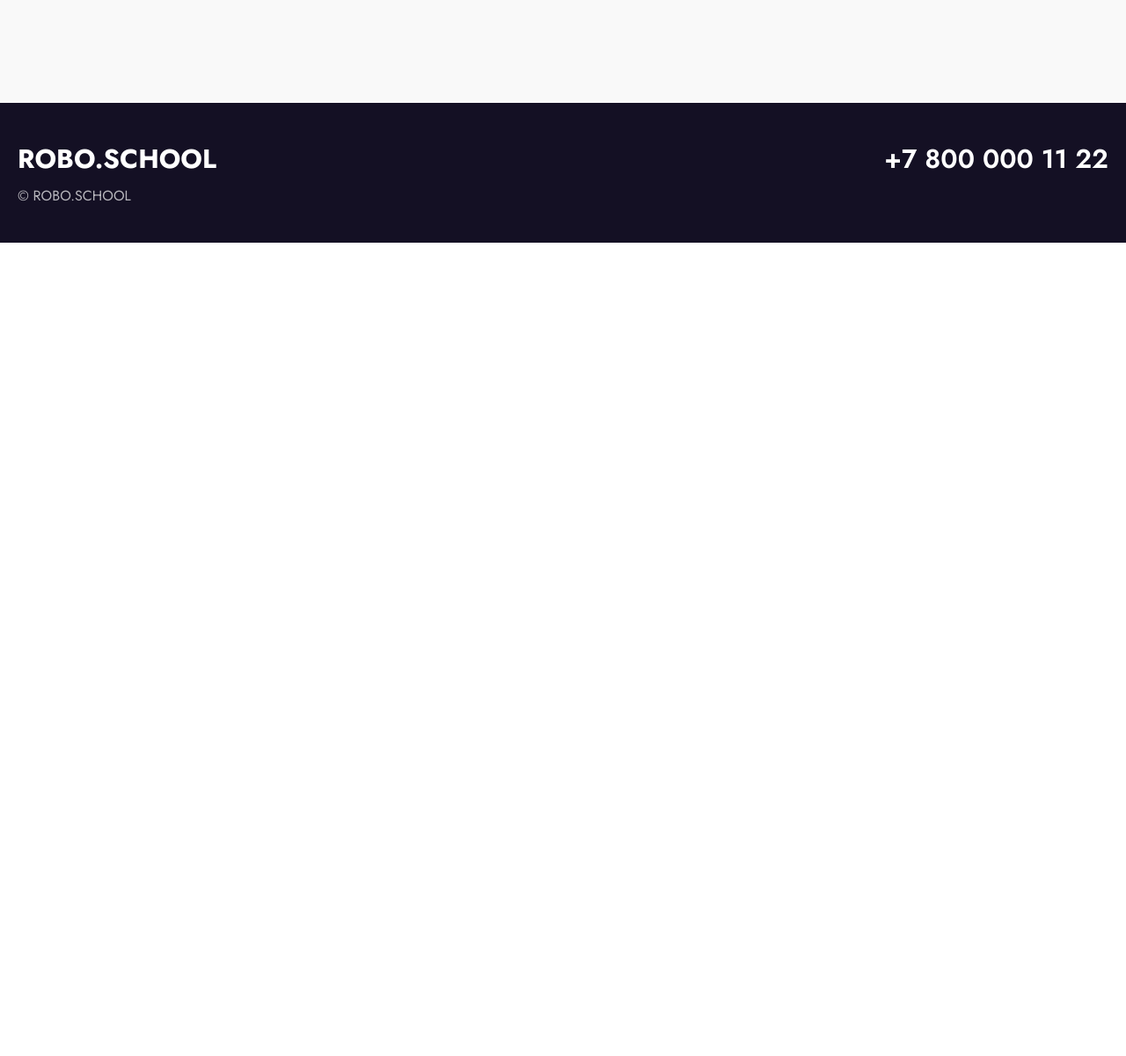
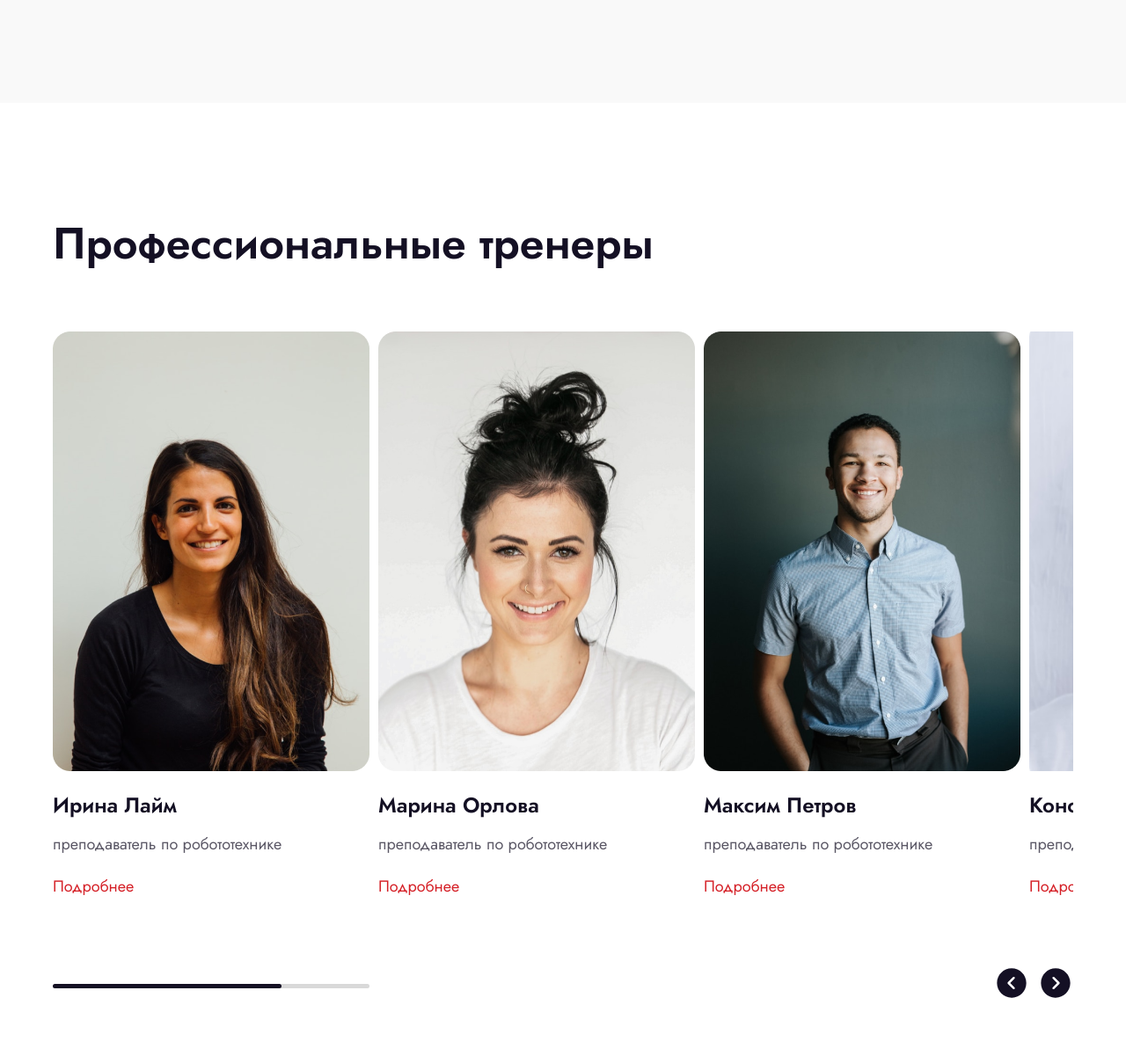
Before and after one commit to NIKITA-kvi/my_first_project, a website built with webpack: page src/pages/index.html in a window 1280 px wide. Shown: the part 1811-3012 px from the top of the page at 88% size. Before the commit the page ends 2087 px from the top, so only its background shows below. Built offline with nearby package versions, Linux system fonts and the light colour scheme.

Commit message:
slider commit

```diff
--- a/src/pages/index.html
+++ b/src/pages/index.html
@@ -125,6 +125,112 @@
       </div>
     </section>
 
+    <section class="teachers">
+      <div class="container">
+        <h2 class="teachers__title">Профессиональные тренеры</h2>
+        <div class="teachers__slider">
+          <div class="teachers__wrapper">
+            <div class="teacher__wrapper teacher-wrapper">
+              <img
+                class="teacher-wrapper__image"
+                src="../assets/images/slider_image_1.png"
+                alt="Ирина Лайм"
+              />
+              <h2 class="teacher-wrapper__title">Ирина Лайм</h2>
+              <p class="teacher-wrapper__text">преподаватель по робототехнике</p>
+              <button class="teacher-wrapper__btn">Подробнее</button>
+            </div>
+
+            <div class="teacher__wrapper teacher-wrapper">
+              <img
+                class="teacher-wrapper__image"
+                src="../assets/images/slider_image_2.png"
+                alt="Марина Орлова"
+              />
+              <h2 class="teacher-wrapper__title">Марина Орлова</h2>
+              <p class="teacher-wrapper__text">преподаватель по робототехнике</p>
+              <button class="teacher-wrapper__btn">Подробнее</button>
+            </div>
+
+            <div class="teacher__wrapper teacher-wrapper">
+              <img
+                class="teacher-wrapper__image"
+                src="../assets/images/slider_image_3.png"
+                alt="Максим Петров"
+              />
+              <h2 class="teacher-wrapper__title">Максим Петров</h2>
+              <p class="teacher-wrapper__text">преподаватель по робототехнике</p>
+              <button class="teacher-wrapper__btn">Подробнее</button>
+            </div>
+
+            <div class="teacher__wrapper teacher-wrapper">
+              <img
+                class="teacher-wrapper__image"
+                src="../assets/images/slider_image_4.png"
+                alt="Константин Назаров"
+              />
+              <h2 class="teacher-wrapper__title">Константин Назаров</h2>
+              <p class="teacher-wrapper__text">преподаватель по робототехнике</p>
+              <button class="teacher-wrapper__btn">Подробнее</button>
+            </div>
+
+            <div class="teacher__wrapper teacher-wrapper">
+              <img
+                class="teacher-wrapper__image"
+                src="../assets/images/slider_image_5.png"
+                alt="Лиза Весенняя"
+              />
+              <h2 class="teacher-wrapper__title">Лиза Весенняя</h2>
+              <p class="teacher-wrapper__text">преподаватель по робототехнике</p>
+              <button class="teacher-wrapper__btn">Подробнее</button>
+            </div>
+          </div>
+
+          <div class="teacher__controls teacher-controls">
+            <div class="teacher-controls__scrollbar">
+              <div class="teacher-controls__scrollbar-progress"></div>
+            </div>
+
+            <div class="teacher-controls__buttons">
+              <button class="teachers-controls__btn teachers-controls__btn--prev">
+                <svg
+                  width="40"
+                  height="40"
+                  viewBox="0 0 40 40"
+                  fill="none"
+                  xmlns="http://www.w3.org/2000/svg"
+                >
+                  <path
+                    fill-rule="evenodd"
+                    clip-rule="evenodd"
+                    d="M3.33317 20C3.33317 29.2 10.8165 36.6666 19.9998 36.6666L20.4661 36.6602C29.4508 36.413 36.6665 29.044 36.6665 20C36.6665 10.8166 29.1998 3.33331 19.9998 3.33331C10.8165 3.33331 3.33317 10.8166 3.33317 20ZM23.2998 13.3333C23.7832 13.8333 23.7832 14.6166 23.2832 15.1L18.3665 20L23.2832 24.9C23.7832 25.3833 23.7832 26.1833 23.2998 26.6666C22.7998 27.1666 22.0165 27.1666 21.5332 26.6666L15.7165 20.8833C15.4832 20.65 15.3498 20.3333 15.3498 20C15.3498 19.6666 15.4832 19.35 15.7165 19.1166L21.5332 13.3333C21.7665 13.0833 22.0832 12.9666 22.3998 12.9666C22.7332 12.9666 23.0498 13.0833 23.2998 13.3333Z"
+                    fill="#141024"
+                  />
+                </svg>
+              </button>
+
+              <button class="teachers-controls__btn teachers-controls__btn--next">
+                <svg
+                  width="40"
+                  height="40"
+                  viewBox="0 0 40 40"
+                  fill="none"
+                  xmlns="http://www.w3.org/2000/svg"
+                >
+                  <path
+                    fill-rule="evenodd"
+                    clip-rule="evenodd"
+                    d="M36.6668 20C36.6668 29.2 29.1835 36.6666 20.0002 36.6666L19.5339 36.6602C10.5492 36.413 3.3335 29.044 3.3335 20C3.3335 10.8166 10.8002 3.33331 20.0002 3.33331C29.1835 3.33331 36.6668 10.8166 36.6668 20ZM16.7002 13.3333C16.2168 13.8333 16.2168 14.6166 16.7168 15.1L21.6335 20L16.7168 24.9C16.2168 25.3833 16.2168 26.1833 16.7002 26.6666C17.2002 27.1666 17.9835 27.1666 18.4668 26.6666L24.2835 20.8833C24.5168 20.65 24.6502 20.3333 24.6502 20C24.6502 19.6666 24.5168 19.35 24.2835 19.1166L18.4668 13.3333C18.2335 13.0833 17.9168 12.9666 17.6002 12.9666C17.2668 12.9666 16.9502 13.0833 16.7002 13.3333Z"
+                    fill="#141024"
+                  />
+                </svg>
+              </button>
+            </div>
+          </div>
+        </div>
+      </div>
+    </section>
+
     <footer class="footer">
       <div class="container container--wide">
         <div class="footer__content">
--- /dev/null
+++ b/src/styles/blocks/teachers.scss
@@ -0,0 +1,99 @@
+@use '../variables' as *;
+
+.teachers {
+  &__title {
+    font-size: 50px;
+    font-weight: 600;
+    color: $text-color-primary;
+  }
+
+  &__slider {
+    margin-top: 60px;
+    overflow: hidden;
+
+    .teachers__wrapper {
+      display: flex;
+      align-items: center;
+      flex-wrap: nowrap;
+      gap: 10px;
+      overflow-x: scroll;
+
+      &::-webkit-scrollbar {
+        display: none;
+      }
+      scrollbar-width: none;
+
+      .teacher-wrapper {
+        flex-basis: 360px;
+        min-width: 360px;
+
+        &__image {
+          height: 500px;
+          width: 100%;
+          object-fit: cover;
+        }
+
+        &__title {
+          margin-top: 20px;
+          font-size: 24px;
+          font-weight: 600;
+          color: $text-color-primary;
+        }
+
+        &__text {
+          margin-top: 10px;
+          font-size: 18px;
+          color: $text-color-quaternary;
+        }
+
+        &__btn {
+          margin-top: 20px;
+          font-size: 18px;
+          color: $controls-bg-primary;
+
+          &:hover {
+            text-decoration: underline;
+            font-weight: 600;
+            color: $primary-color;
+          }
+        }
+      }
+    }
+
+    .teacher-controls {
+      display: flex;
+      align-items: center;
+      justify-content: space-between;
+      margin-top: 77px;
+
+      &__scrollbar {
+        width: 360px;
+        background-color: $controls-bg-tertiary;
+        height: 5px;
+        border-radius: 10px;
+      }
+
+      &__scrollbar-progress {
+        width: 260px;
+        height: 100%;
+        background-color: $controls-bg-secondary;
+        border-radius: 10px;
+      }
+
+      &__buttons {
+        display: flex;
+        align-items: center;
+        gap: 10px;
+
+        .teachers-controls__btn:hover {
+          transform: scale(1.2);
+          transition: transform 0.5s ease;
+        }
+
+        .teachers-controls__btn :active {
+          transform: scale(0.95);
+        }
+      }
+    }
+  }
+}
--- a/src/styles/main.scss
+++ b/src/styles/main.scss
@@ -7,4 +7,5 @@
 @use './blocks/promo';
 @use './blocks/about';
 @use './blocks/benefits';
+@use './blocks/teachers';
 @use './blocks/footer';
--- a/src/styles/variables.scss
+++ b/src/styles/variables.scss
@@ -21,3 +21,4 @@
 $controls-color-primary: $secondary-color;
 $controls-bg-secondary: $primary-color;
 $controls-bg-secondary-hover: #381f9c;
+$controls-bg-tertiary: #d9d9d9;
```
Also changed, not shown: src/assets/images/slider_image_1.png (added), src/assets/images/slider_image_2.png (added), src/assets/images/slider_image_3.png (added), src/assets/images/slider_image_4.png (added), src/assets/images/slider_image_5.png (added).
